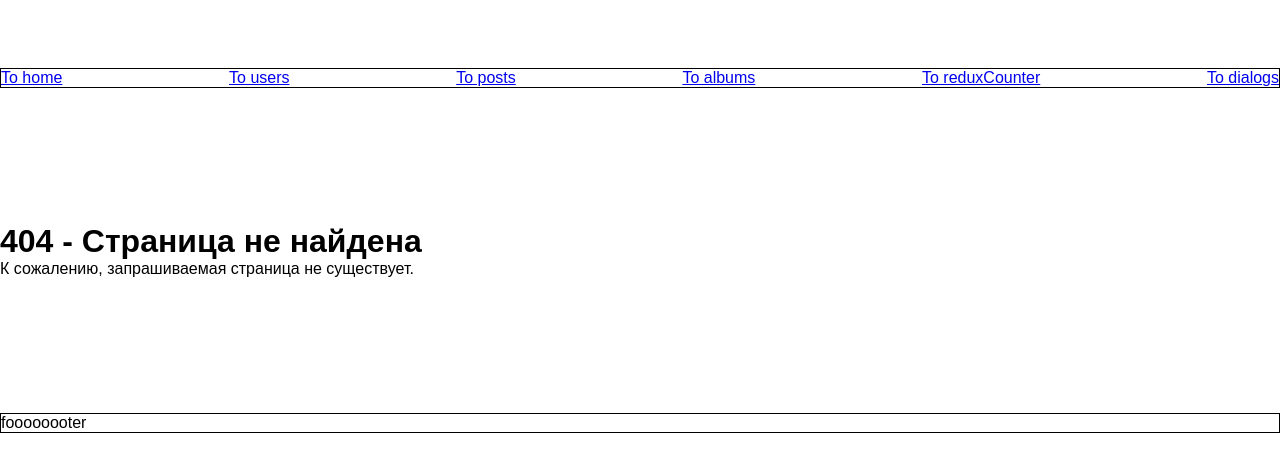
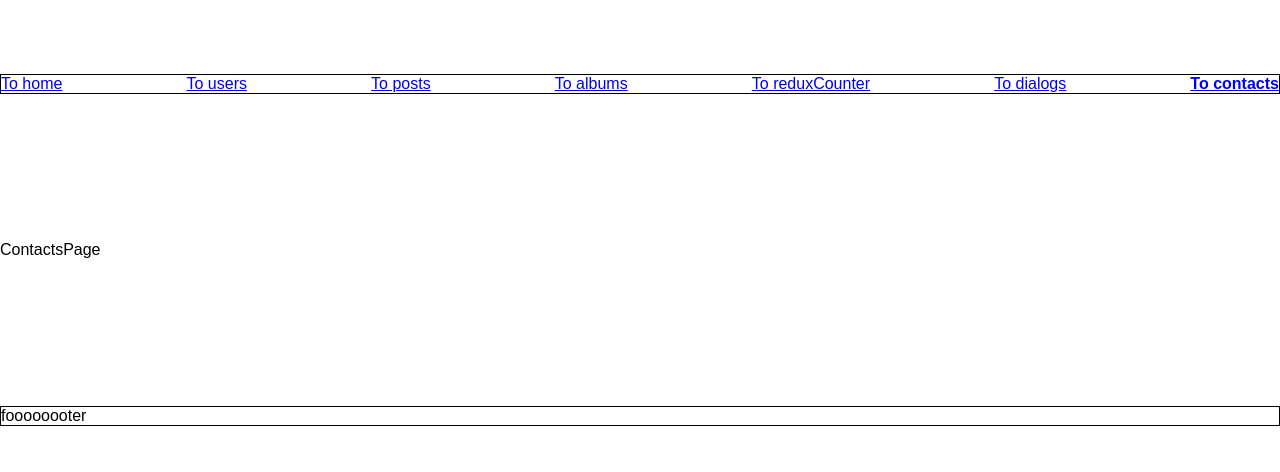
Before and after one commit to sandrbuz/next-js-project1, a Next.js app: page /contacts in a window 1280 px wide. Before the commit this address had no page. Shown: the top 472 px of the page. Built offline with nearby package versions, Linux system fonts and the light colour scheme.

Commit message:
added a client contacts page that imports the server component

```diff
--- a/Components/Header.js
+++ b/Components/Header.js
@@ -12,6 +12,7 @@ const navigation = [
     { id: 4, href: "/albums", title: "To albums" },
     { id: 4, href: "/reduxCounter", title: "To reduxCounter" },
     { id: 5, href: "/dialogs/1", title: "To dialogs" },
+    { id: 5, href: "/contacts", title: "To contacts" }
 ]
 
 export default function Header() {
--- /dev/null
+++ b/app/contacts/ContactsComponent.js
@@ -0,0 +1,14 @@
+export const metadata = {
+  title: "Contacts",
+  description: "This is the contacts page",
+};
+
+export default function ContactsComponent() {
+
+
+    return (
+      <div>
+          ContactsPage
+      </div>
+    );
+  }
--- /dev/null
+++ b/app/contacts/page.js
@@ -0,0 +1,13 @@
+'use client'
+
+import ContactsComponent from "./ContactsComponent";
+
+export default function ContactsPage() {
+
+
+  return (
+    <div>
+        <ContactsComponent/>
+    </div>
+  );
+}
```
